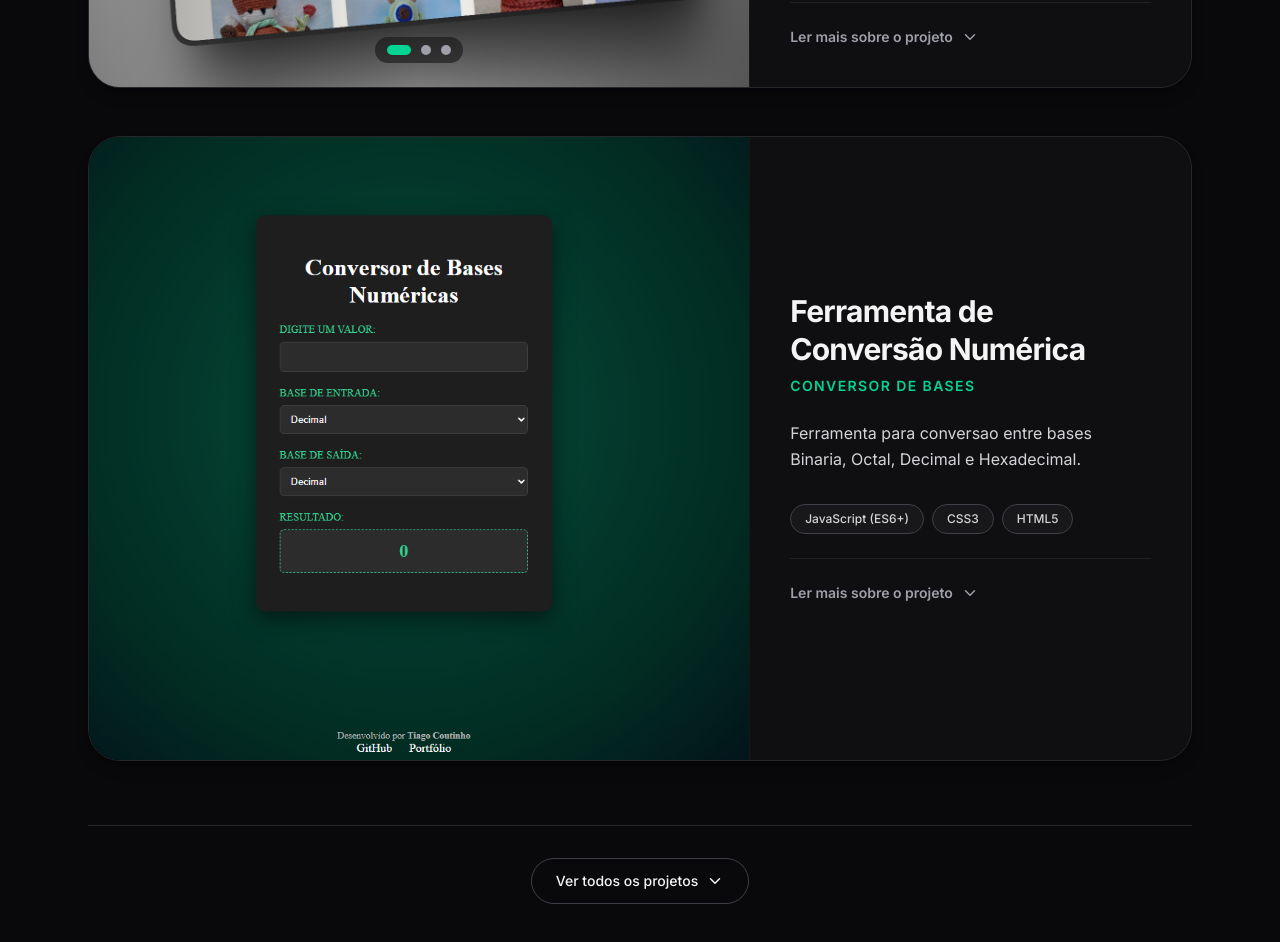
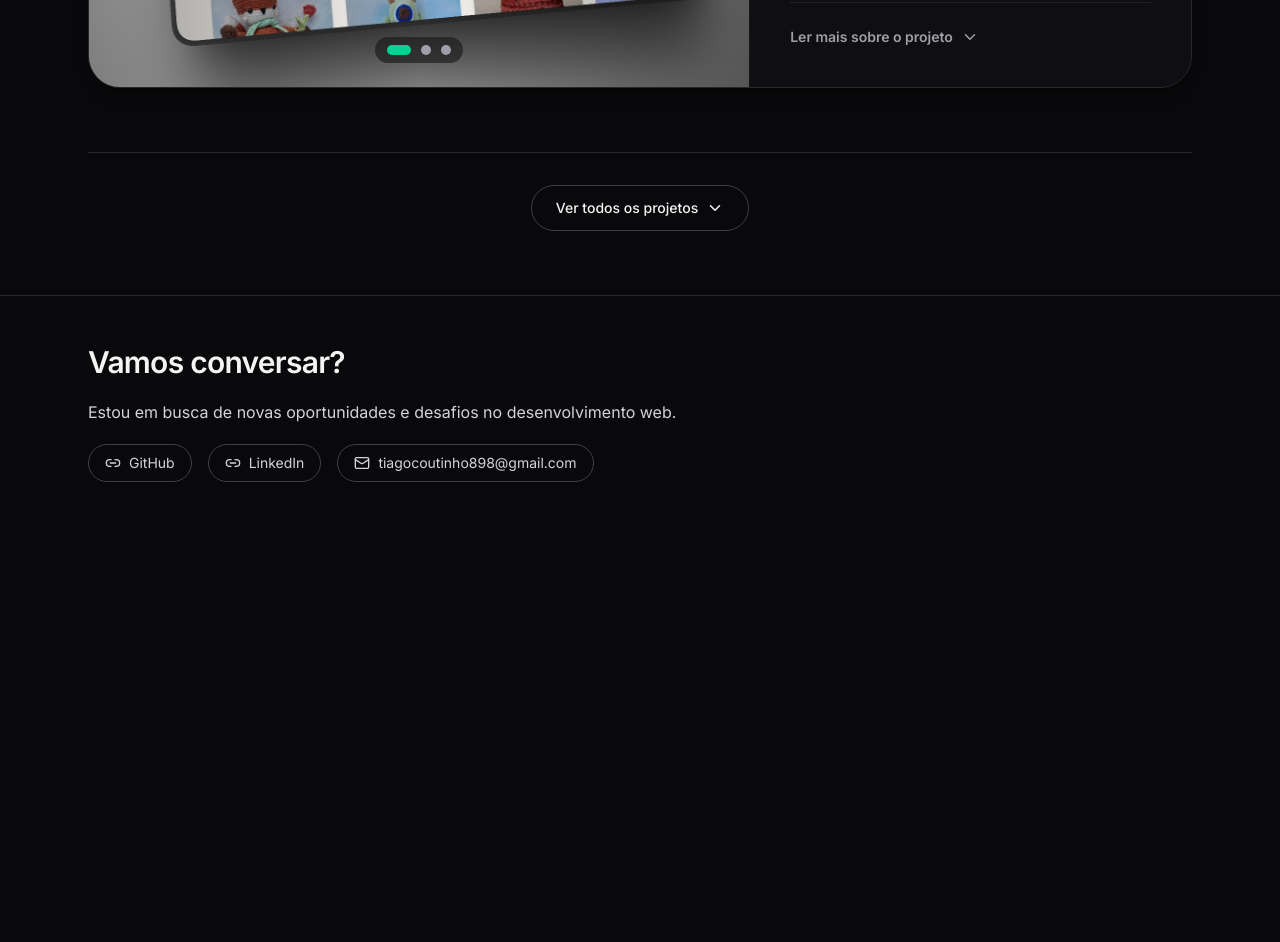
Before and after one commit to TiagoCoutinho3/meu-portfolio, a React (Vite) app: page / in a window 1280 px wide. Shown: the part 2040-2982 px from the top of the page. After the commit the page ends 2570 px from the top, so only its background shows below. Built offline with nearby package versions, Linux system fonts and the light colour scheme.

Commit message:
rm projects

```diff
--- a/src/App.tsx
+++ b/src/App.tsx
@@ -89,34 +89,6 @@ const projects: Project[] = [
     process:
       "Desenvolvimento de algoritmos de conversao logica e tratamento de inputs em tempo real com foco em responsividade total.",
     deployUrl: "https://tiagocoutinho3.github.io/conversor-bases/",
-    isFeatured: true,
-  },
-  {
-    id: "crypto",
-    title: "Monitoramento de Criptomoedas",
-    subtitle: "Crypto Dashboard",
-    images: ["/thumb-crypto.png"],
-    shortDescription:
-      "Monitoramento de criptomoedas em tempo real com graficos e variação de tempo.",
-    fullDescription: "",
-    stacks: ["React", "TS", "Recharts", "API CoinGecko", "TanStack Query"],
-    process:
-      "Integracao de API externa com gerenciamento de cache e estado assincrono para garantir performance e evitar bloqueios de rate limit.",
-    deployUrl: "https://crypto-dashboard-sand-ten.vercel.app/",
-    isFeatured: false,
-  },
-  {
-    id: "task",
-    title: "Gerenciador de Tarefas",
-    subtitle: "Task Master",
-    images: ["/thumb-tasks.png"],
-    shortDescription:
-      "Gerenciador de tarefas moderno com filtros e estados de edicao.",
-    fullDescription: "",
-    stacks: ["React", "TS", "Tailwind CSS", "LocalStorage"],
-    process:
-      "Implementacao de um sistema CRUD completo com persistencia de dados local, focando em uma experiencia de usuario (UX) limpa e intuitiva.",
-    deployUrl: "https://tc-task-master.vercel.app/",
     isFeatured: false,
   },
 ];
```
